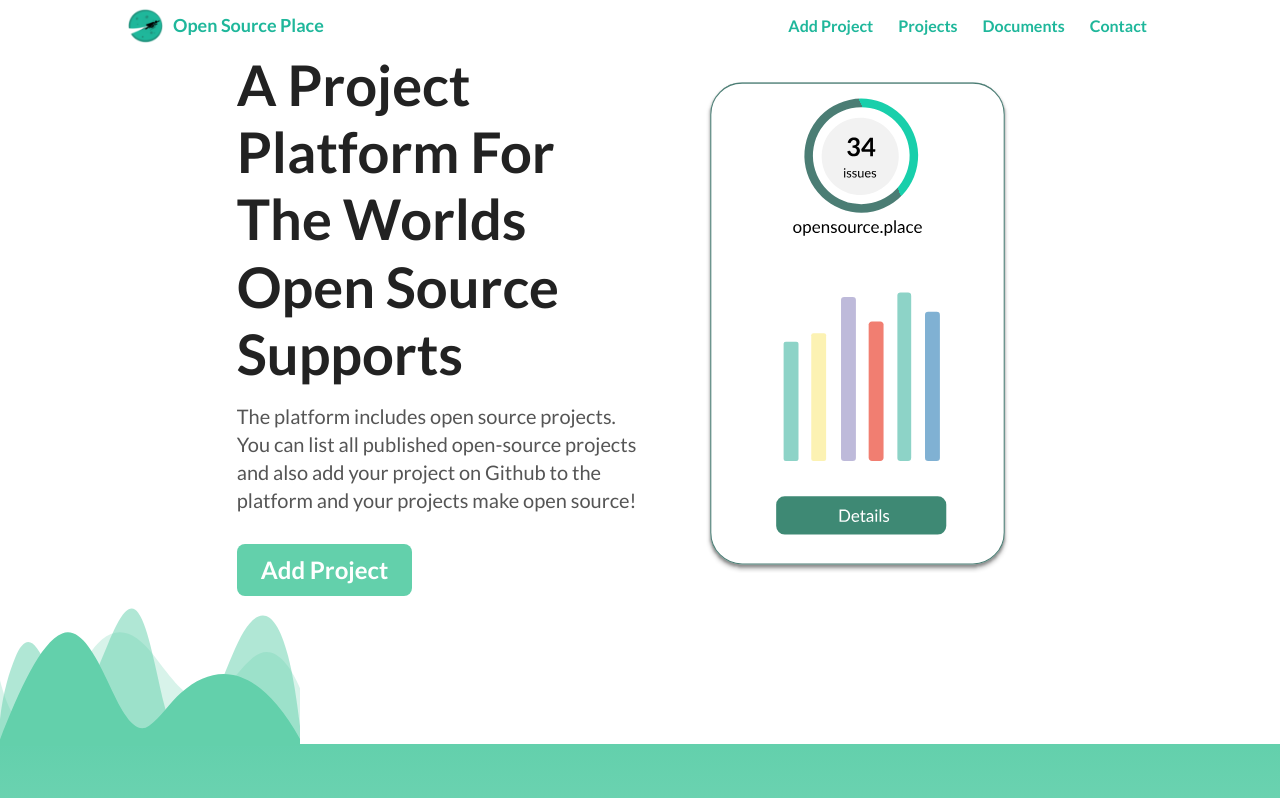
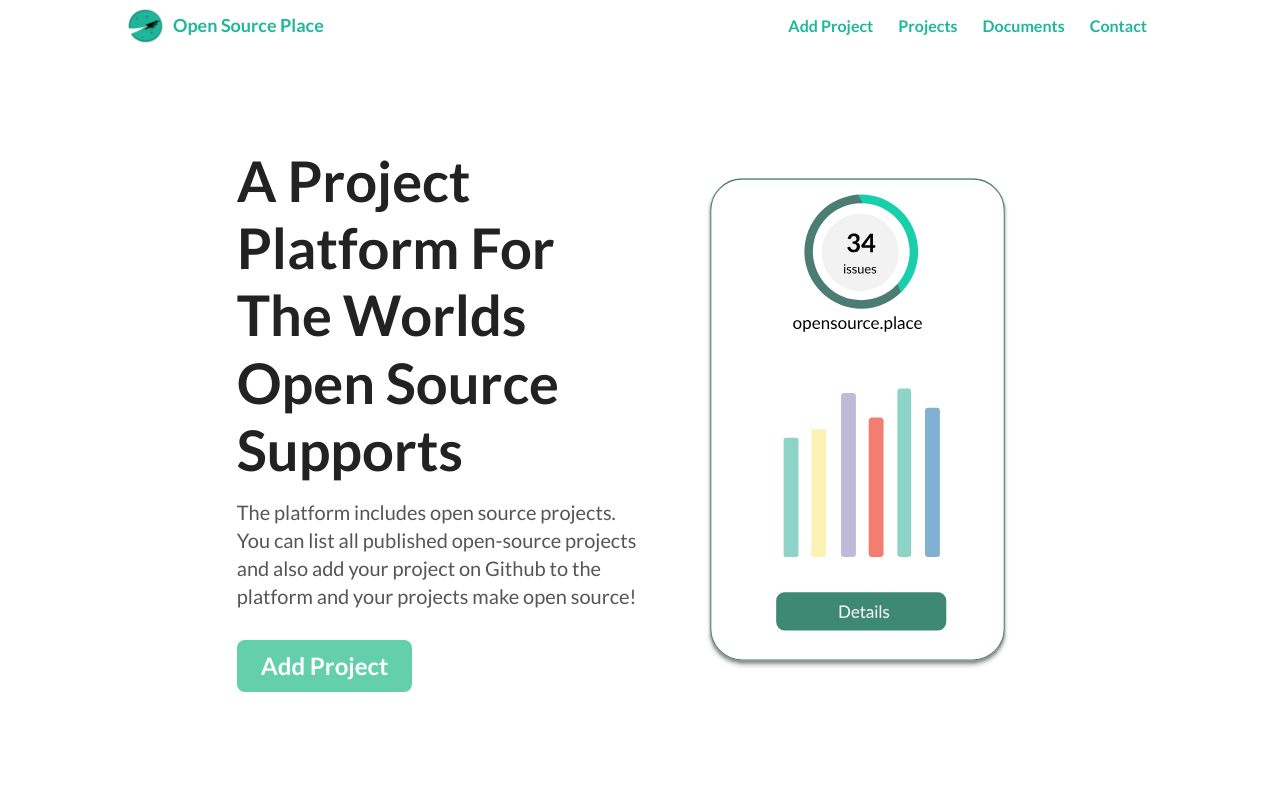
Before and after one commit to opensource-place/frontend, a React (Create React App) app: page / in a window 1280 px wide. Shown: the top 798 px of the page. Built offline with nearby package versions, Linux system fonts and the light colour scheme; no server answers.

Commit message:
:iphone: some ui fixed
some ui fixed

```diff
--- a/src/app/pages/LandingPage.js
+++ b/src/app/pages/LandingPage.js
@@ -8,6 +8,7 @@ import './style.css'
 
 const Header = styled.div`
   display: grid;
+  margin: 6rem 0;
   grid-template-columns: 50% 50%;
   flex-wrap: wrap;
   align-items: center;
@@ -208,7 +209,7 @@ const LandingPage = () => {
               </ButtonLeft>
             </HeaderLeft>
             <HeaderRight>
-              <CardImg src={front}/>
+              <CardImg src={front} />
             </HeaderRight>
           </Header>
         </Center>
@@ -250,7 +251,9 @@ const LandingPage = () => {
           </Descprojectcard>
         </Subdescription>
         <Soon>
-          <ButtomTitle>Lets fly to <GreenText>open source place</GreenText></ButtomTitle>
+          <ButtomTitle>
+            Lets fly to <GreenText>open source place</GreenText>
+          </ButtomTitle>
           <HeroTitleContent>For us, open source is a life-style.</HeroTitleContent>
           <Link to="/projects">
             <CustomButton>Lets fly 🛸</CustomButton>
```
